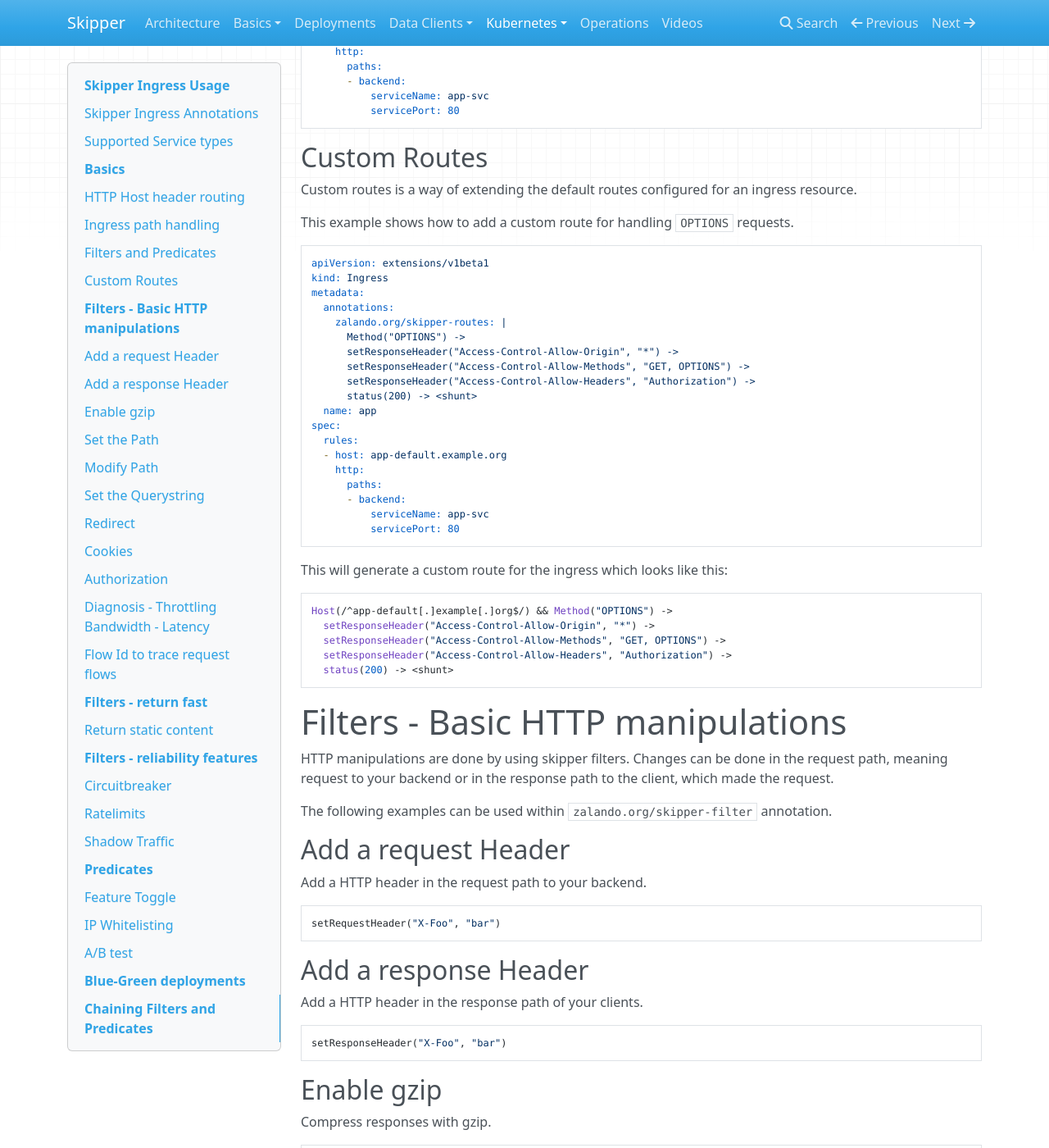
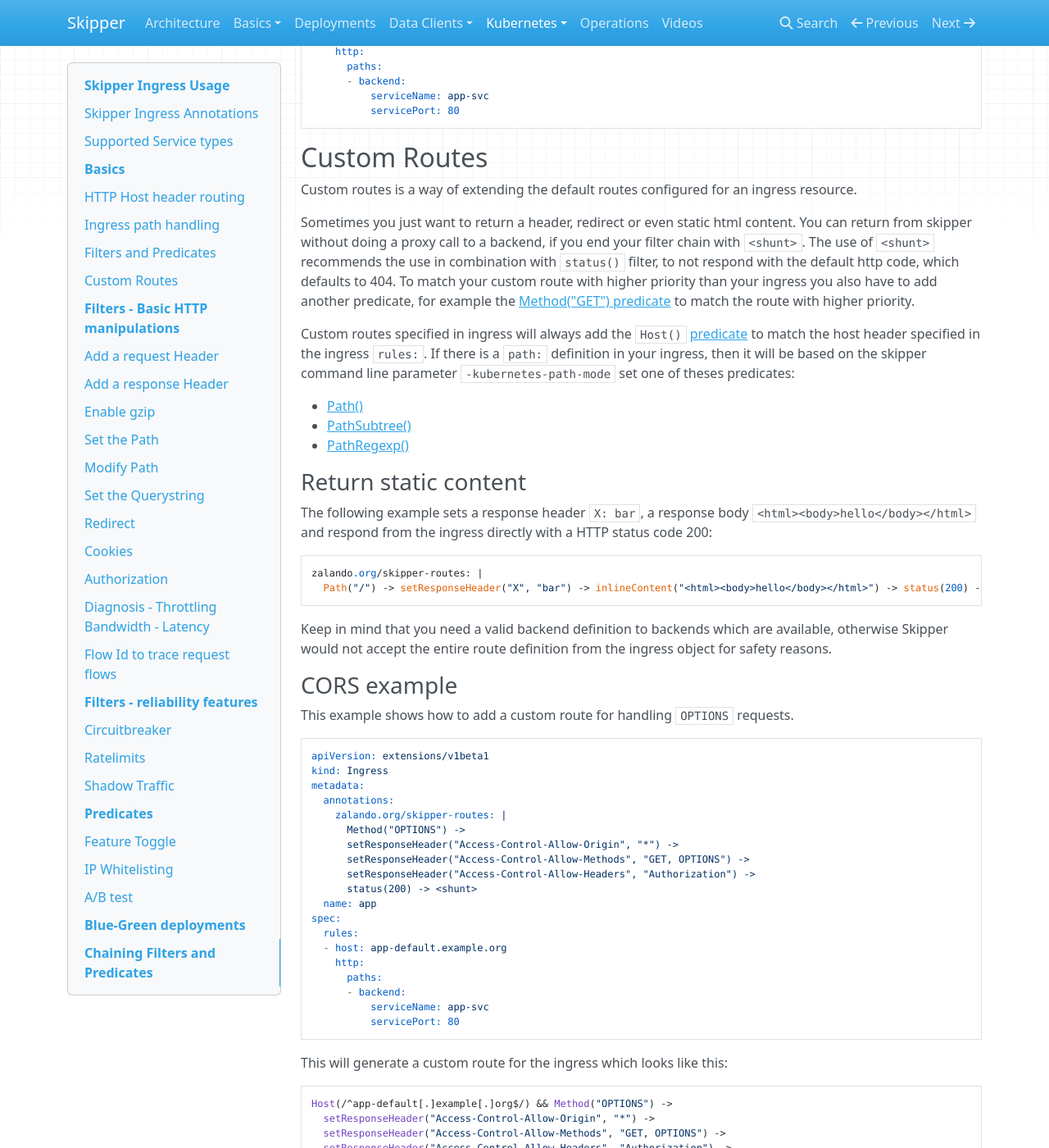
Before and after one commit to zalando/skipper, an MkDocs documentation site: the page built from docs/kubernetes/ingress-usage.md, in a window 1280 px wide and 1400 px high, scrolled down 3008 px. Shown: the whole window at 82% size. Built offline with MkDocs 1.6.1, drawn with Linux system fonts in a browser that asks for light colours; nearby versions of some CDN libraries; old or Windows-style settings are respelled for this version of MkDocs; some of the changed text lies outside the part shown.

Commit message:
doc: add authorization filters and predicates to the ingress-usage and link them to the predicates and filters docs. (#718)
doc: fix and add more docs to the custom-routes

````diff
--- a/docs/kubernetes/ingress-usage.md
+++ b/docs/kubernetes/ingress-usage.md
@@ -141,8 +141,43 @@
 
 ## Custom Routes
 
-Custom routes is a way of extending the default routes configured for an
-ingress resource.
+Custom routes is a way of extending the default routes configured for
+an ingress resource.
+
+Sometimes you just want to return a header, redirect or even static
+html content. You can return from skipper without doing a proxy call
+to a backend, if you end your filter chain with `<shunt>`. The use of
+`<shunt>` recommends the use in combination with `status()` filter, to
+not respond with the default http code, which defaults to 404.  To
+match your custom route with higher priority than your ingress you
+also have to add another predicate, for example the [Method("GET")
+predicate](/predicates/#method) to match the route with higher
+priority.
+
+Custom routes specified in ingress will always add the `Host()`
+[predicate](/predicates/#host) to match the host header specified in
+the ingress `rules:`. If there is a `path:` definition in your
+ingress, then it will be based on the skipper command line parameter
+`-kubernetes-path-mode` set one of theses predicates:
+
+- [Path()](https://opensource.zalando.com/skipper/predicates/#path)
+- [PathSubtree()](https://opensource.zalando.com/skipper/predicates/#pathsubtree)
+- [PathRegexp()](https://opensource.zalando.com/skipper/predicates/#pathregexp)
+
+### Return static content
+
+The following example sets a response header `X: bar`, a response body
+`<html><body>hello</body></html>` and respond from the ingress
+directly with a HTTP status code 200:
+
+    zalando.org/skipper-routes: |
+      Path("/") -> setResponseHeader("X", "bar") -> inlineContent("<html><body>hello</body></html>") -> status(200) -> <shunt>
+
+Keep in mind that you need a valid backend definition to backends
+which are available, otherwise Skipper would not accept the entire
+route definition from the ingress object for safety reasons.
+
+### CORS example
 
 This example shows how to add a custom route for handling `OPTIONS` requests.
 
@@ -177,6 +212,18 @@
   setResponseHeader("Access-Control-Allow-Headers", "Authorization") ->
   status(200) -> <shunt>
 ```
+
+### Multiple routes
+
+You can also set multiple routes, but you have to set the names of the
+route as defined in eskip:
+
+    zalando.org/skipper-routes: |
+      routename1: Path("/") -> localRatelimit(2, "1h") -> inlineContent("A") -> status(200) -> <shunt>;
+      routename2: Path("/foo") -> localRatelimit(5, "1h") -> inlineContent("B") -> status(200) -> <shunt>;
+
+Make sure the `;` semicolon is used to terminate the routes, if you
+use multiple routes definitions.
 
 # Filters - Basic HTTP manipulations
 
@@ -259,7 +306,22 @@
 
 ### Bearer Token (OAuth/JWT)
 
-TBD
+OAuth2/JWT tokens can be validated and allowed based on different
+content of the token. Please check the filter documentation for that:
+
+- [oauthTokeninfoAnyScope](/filters/#oauthtokeninfoanyscope)
+- [oauthTokeninfoAllScope](/filters/#oauthtokeninfoallscope)
+- [oauthTokeninfoAnyKV](/filters/#oauthtokeninfoanykv)
+- [oauthTokeninfoAllKV](/filters/#oauthtokeninfoallkv)
+
+There are also [auth predicates](/predicates/#auth), which will allow
+you to match a route based on the content of a token:
+
+- `JWTPayloadAnyKV()`
+- `JWTPayloadAllKV()`
+
+These are not validating the tokens, which should be done separately
+by the filters mentioned above.
 
 ## Diagnosis - Throttling Bandwidth - Latency
 
@@ -280,25 +342,6 @@
 [flowid filter godoc](https://godoc.org/github.com/zalando/skipper/filters/flowid).
 
      flowId("reuse")
-
-# Filters - return fast
-
-Sometimes you just want to return a header, redirect or even static
-html content. You can return from skipper without doing a proxy call
-to a backend, if you end your filter chain with `<shunt>`.
-
-## Return static content
-
-The following example sets a response header `X: bar`, a response body
-`<html><body>hello</body></html>` and a
-HTTP status code 200:
-
-    zalando.org/skipper-filter: |
-      setResponseHeader("X", "bar") -> inlineContent("<html><body>hello</body></html>") -> status(200) -> <shunt>
-
-Keep in mind you need a valid backend definition to backends which are
-available, otherwise Skipper would not accept the entire route
-definition from the ingress object for safety reasons.
 
 # Filters - reliability features
 
````
